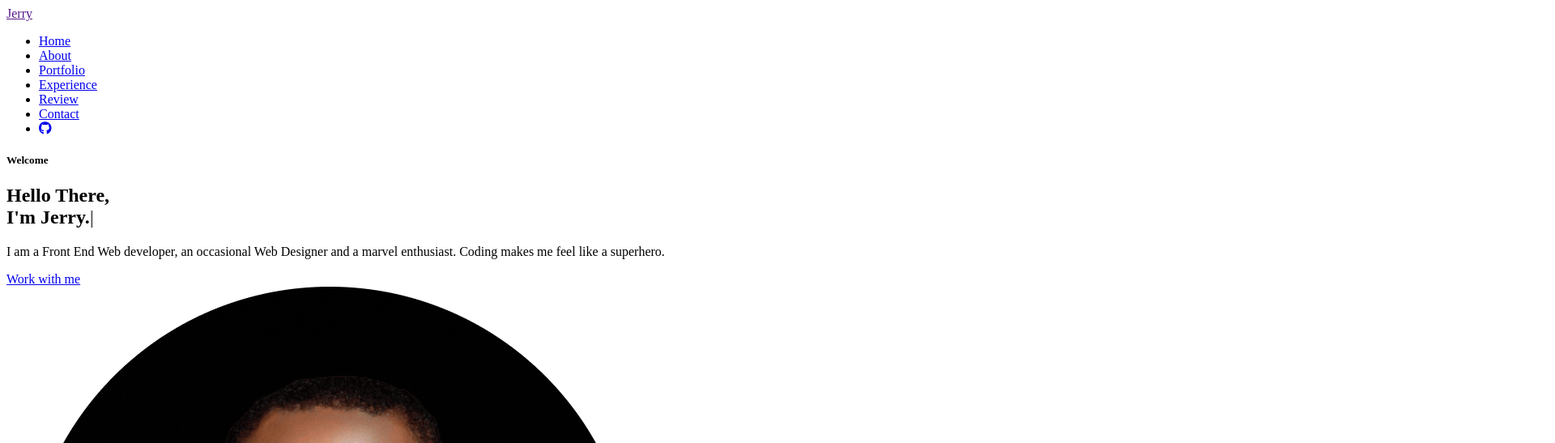
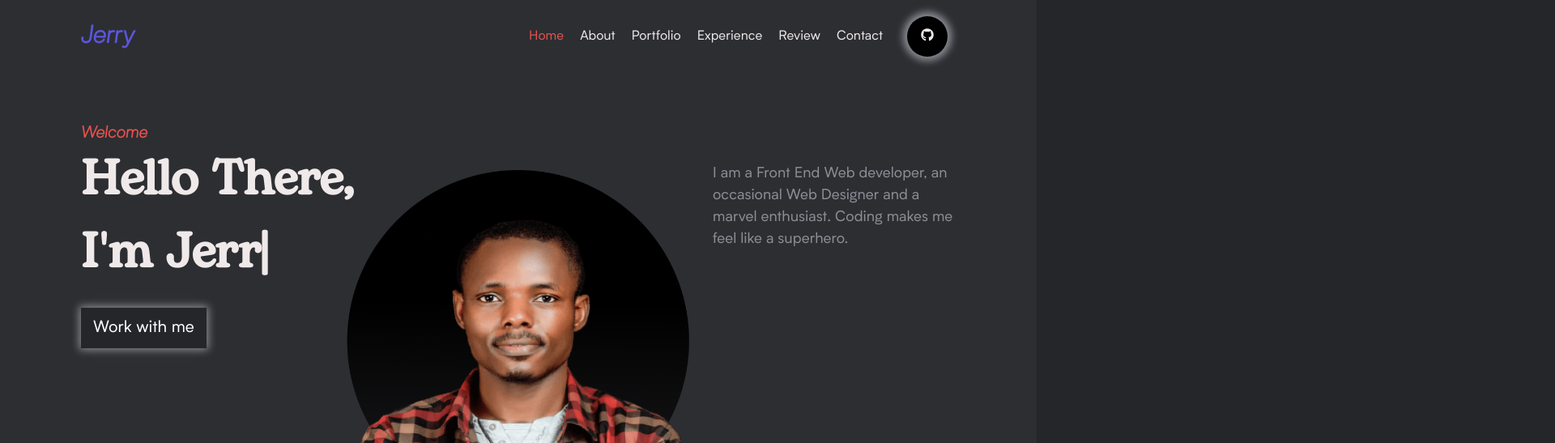
Before and after one commit to Jerrydev01/portfolio, a website: page public/index.html in a window 1280 px wide. Shown: the top 547 px of the page at 81% size, 1920 px wide, since content can reach past the window. Drawn offline with nearby package versions, Linux system fonts and the light colour scheme; the site is published under a folder, as on GitHub Pages, so addresses that start at the root find nothing.

Commit message:
Update index.html

```diff
--- a/public/index.html
+++ b/public/index.html
@@ -19,7 +19,7 @@
 
 
     <!-- local style -->
-    <link rel="stylesheet" href="/public/css/style.css">
+    <link rel="stylesheet" href="css/style.css">
 </head>
 
 <body>
```
